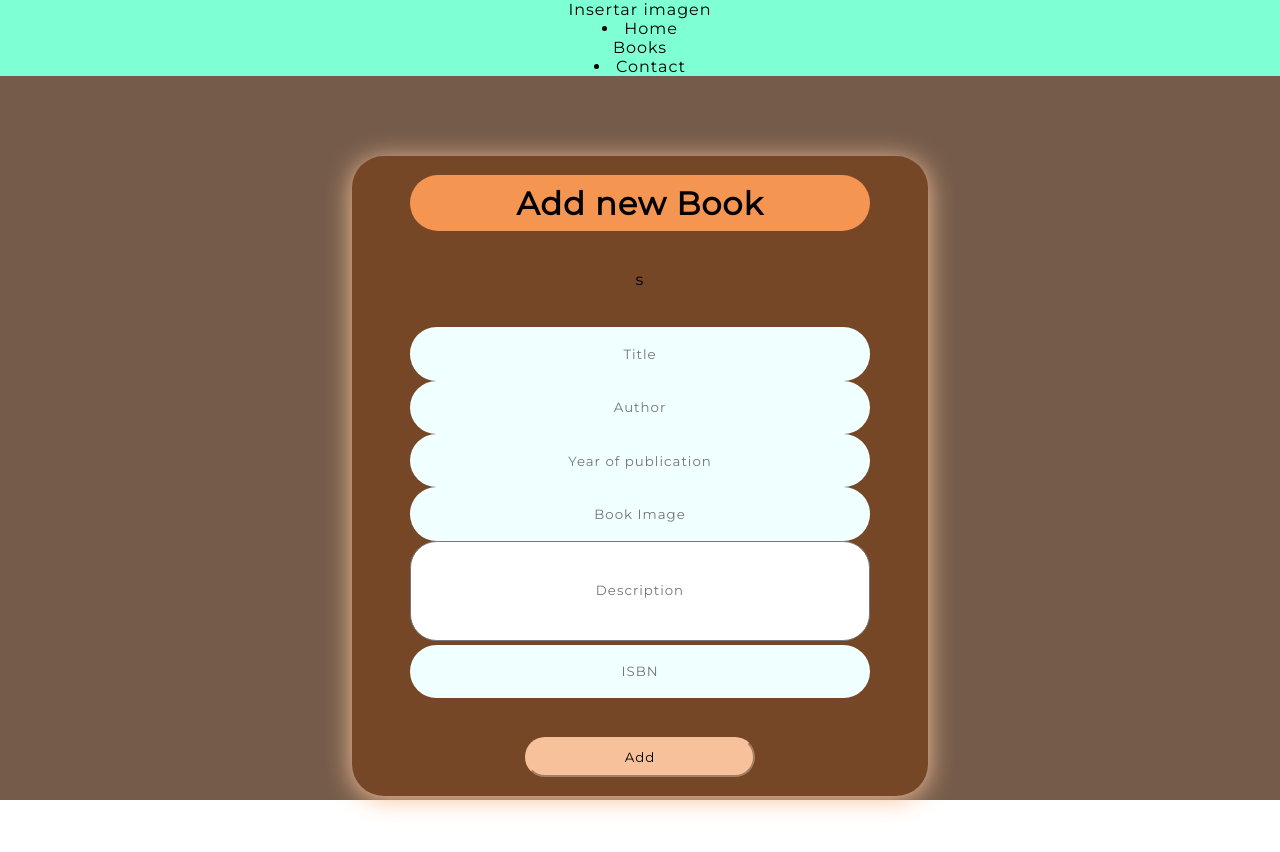
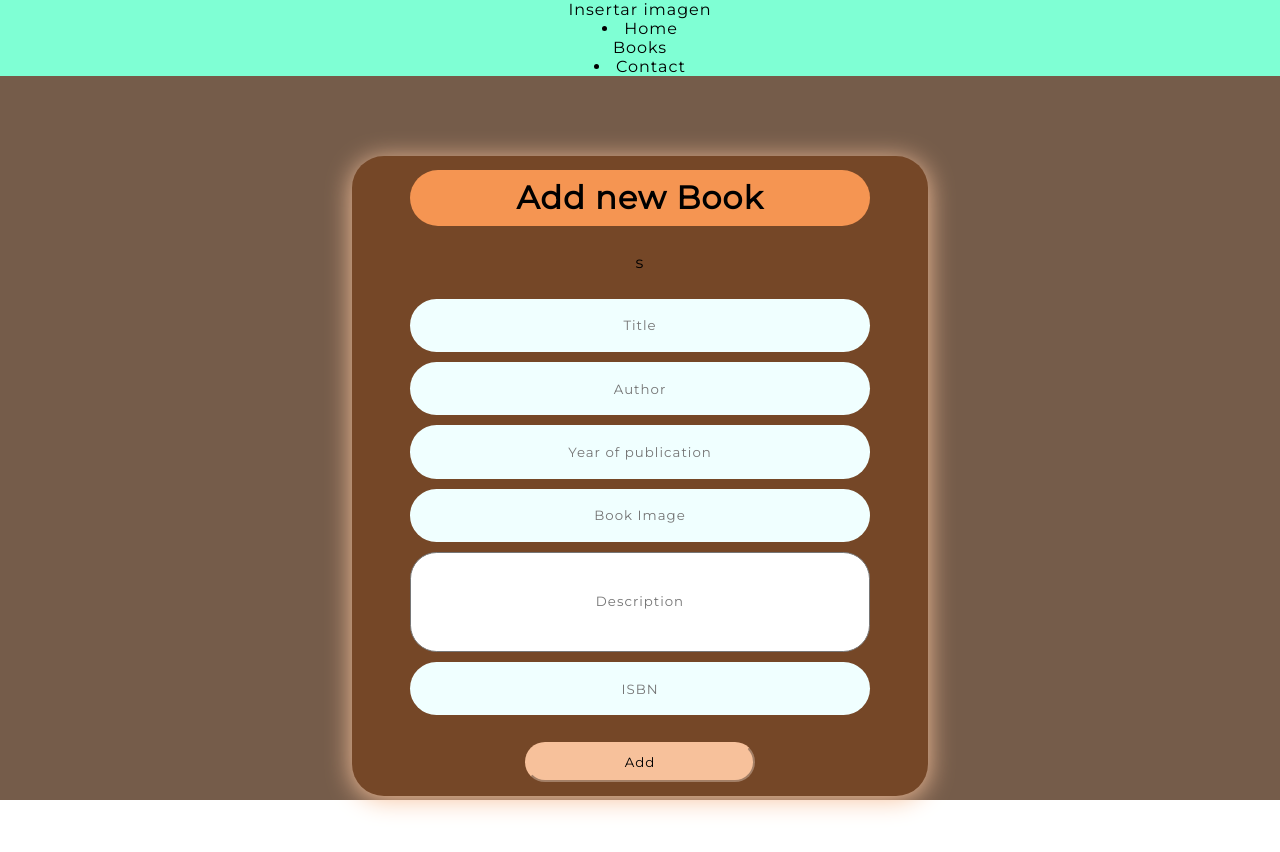
Before and after one commit to marianorp/TP3-SFReact-LibraryApp, a React (Create React App) app: page /addbook in a window 1280 px wide. Shown: the top 852 px of the page. Built offline with nearby package versions, Linux system fonts and the light colour scheme.

Commit message:
fix Addbook

```diff
--- a/src/components/styles/AddBook.module.css
+++ b/src/components/styles/AddBook.module.css
@@ -48,6 +48,13 @@ textarea {
 
 }
 
+form {
+    display: flex;
+    flex-direction: column;
+    row-gap: 10px;
+    align-items: center;
+    width: 100%;
+}
 
 input {
     border: none;
@@ -56,28 +63,12 @@ input {
     width: 80%;
     border-radius: 2em;
     text-align: center;
-    padding: 2em;
+
 }
 
 textarea, input:focus {
     outline-color: #F59552;
 }
-
-/* .addbook-btn {
-    width: 40%;
-    height: 3em;
-    background-color: #F7C19B;
-    display: flex;
-    justify-content: center;
-    align-items: center;
-    transition: 0.5s;
-    border-radius: 2em;
-    cursor: pointer;
-}
-
-.addbook-btn:hover {
-    transform:  scale(1.25);
-} */
 
 button {
     width: 40%;
--- a/src/features/books/booksSlices.js
+++ b/src/features/books/booksSlices.js
@@ -221,19 +221,6 @@ const initialState = [
     categories: ["PowerBuilder"],
   },
   {
-    id: 19,
-    title: "Jaguar Development with PowerBuilder 7",
-    isbn: 1884777864,
-    pageCount: 550,
-    year: 1999,
-    thumbnailUrl:
-      "https://s3.amazonaws.com/AKIAJC5RLADLUMVRPFDQ.book-thumb-images/barlotta2.jpg",
-    description:
-      "Jaguar Development with PowerBuilder 7 is the definitive guide to distributed application development with PowerBuilder. It is the only book dedicated to preparing PowerBuilder developers for Jaguar applications and has been approved by Sybase engineers and product specialists who build the tools described in the book.",
-    authors: ["Michael Barlotta"],
-    categories: ["PowerBuilder", "Client-Server"],
-  },
-  {
     id: 20,
     title: "Taming Jaguar",
     isbn: 1884777686,
```
